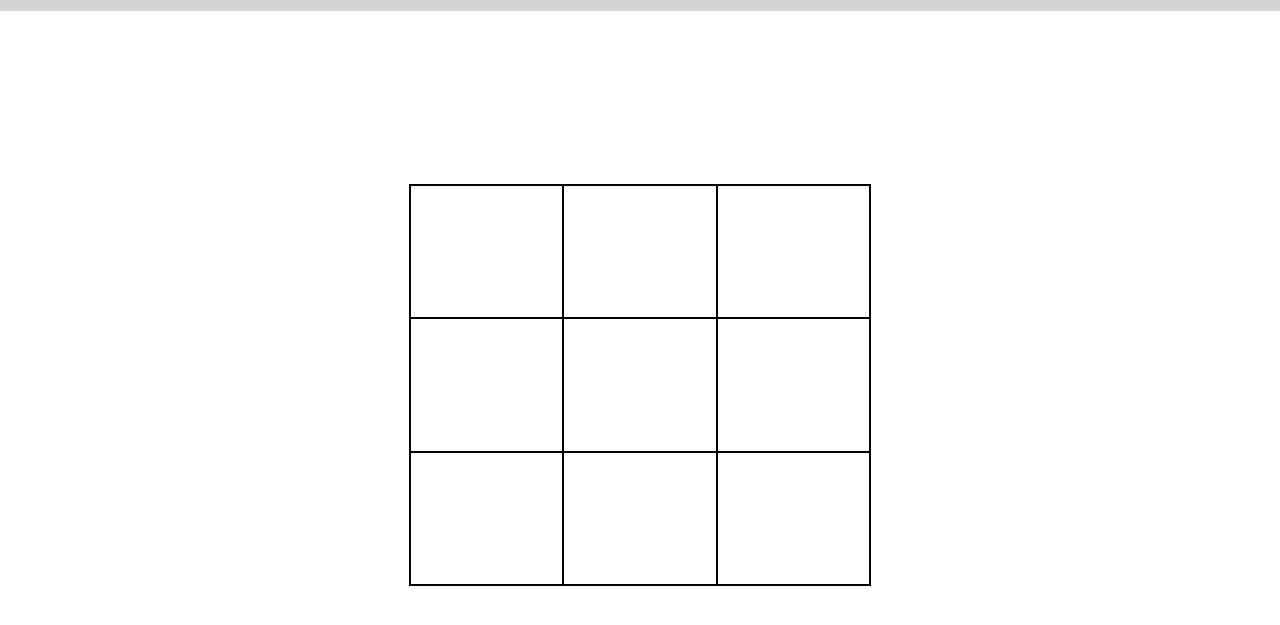
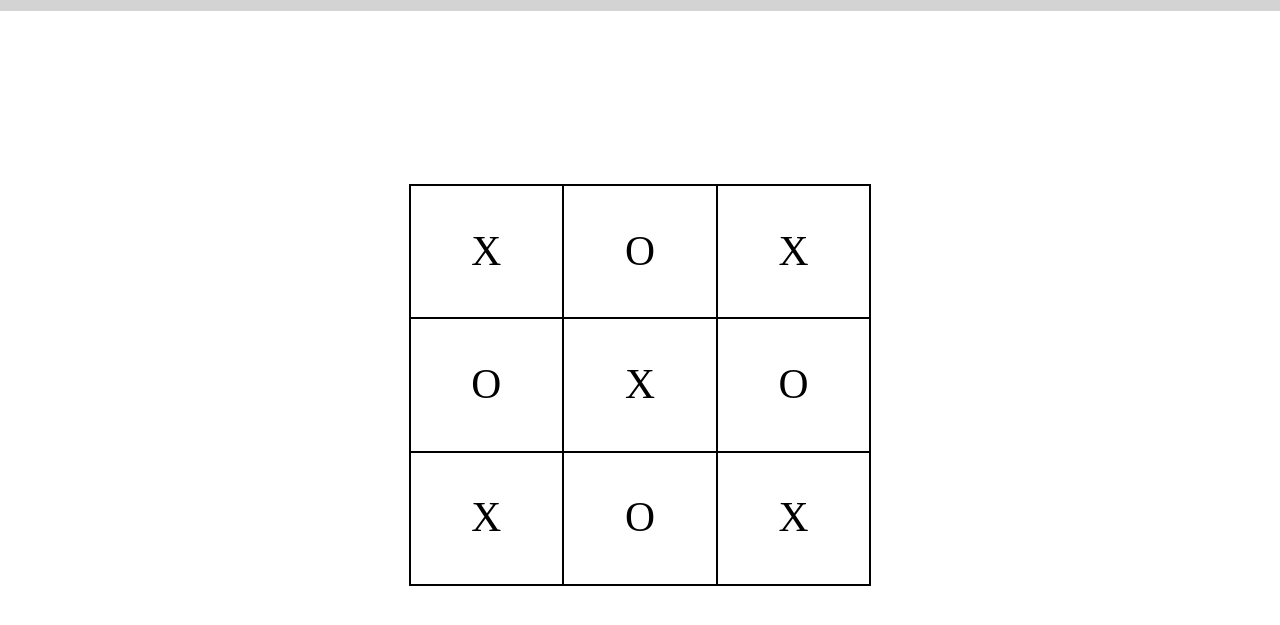
Before and after one commit to TheRealBill91/Tic-Tac-Toe, a website: page index.html in a window 1280 px wide. Shown: the part 41-666 px from the top of the page. Drawn offline with Linux system fonts and the light colour scheme.

Commit message:
Create module pattern for rendering the game board

```diff
--- a/app.js
+++ b/app.js
@@ -0,0 +1,28 @@
+// Module (IIFE)
+const gameBoard = (() => {
+    const gameBoard = ["X", "O", "X", "O", "X", "O", "X", "O", "X"];
+
+
+    const getGameBoard = () => {
+        // html dom elements
+        const boardCells = document.querySelectorAll(".boardCell");
+        for (let i = 0; i < boardCells.length; i++) {
+            // individual html dom element
+            const boardCell = boardCells[i];
+            // individual board object value from board array
+            const boardCellValue = gameBoard[i];
+            boardCell.textContent = boardCellValue;
+        }
+    }
+    return { getGameBoard };
+
+})();
+
+
+
+// factory function for Player object
+/* const Player = () => {
+
+} */
+
+gameBoard.getGameBoard();
--- a/css/style.css
+++ b/css/style.css
@@ -41,3 +41,11 @@ h1 {
 .board-container>div {
     border: 1px solid black;
 }
+
+.board-container>div {
+    border: 1px solid black;
+    font-size: 2.6rem;
+    display: flex;
+    justify-content: center;
+    align-items: center;
+}
--- a/index.html
+++ b/index.html
@@ -7,7 +7,7 @@
     <meta name="viewport" content="width=device-width, initial-scale=1.0">
     <link rel="stylesheet" href="./css/normalize.css">
     <link rel="stylesheet" href="./css/style.css">
-    <script src="./app.js"></script>
+    <script src="./app.js" defer></script>
     <title>Tic-Tac-Toe</title>
 </head>
 
@@ -17,15 +17,15 @@
     </header>
     <main>
         <div class="board-container">
-            <div class="boardCell1"></div>
-            <div class="boardCell2"></div>
-            <div class="boardCell3"></div>
-            <div class="boardCell4"></div>
-            <div class="boardCell5"></div>
-            <div class="boardCell6"></div>
-            <div class="boardCell7"></div>
-            <div class="boardCell8"></div>
-            <div class="boardCell9"></div>
+            <div class="boardCell" data-index="0"></div>
+            <div class="boardCell" data-index="1"></div>
+            <div class="boardCell" data-index="2"></div>
+            <div class="boardCell" data-index="3"></div>
+            <div class="boardCell" data-index="4"></div>
+            <div class="boardCell" data-index="5"></div>
+            <div class="boardCell" data-index="6"></div>
+            <div class="boardCell" data-index="7"></div>
+            <div class="boardCell" data-index="8"></div>
         </div>
     </main>
 </body>
```
